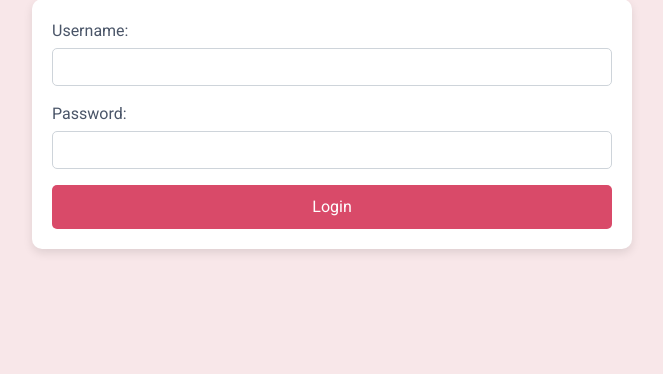
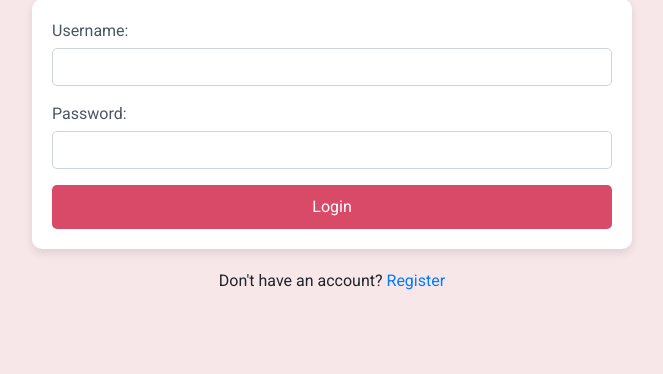
Before and after one commit to esong200/LoveLink-Web, a Node server app: page /login in a window 1280 px wide. Shown: the part 109-483 px from the top of the page, without its empty margins (308-971 px from the left). Run offline with Node 20, Linux system fonts and the light colour scheme; some libraries are stand-ins or nearby versions.

Commit message:
added an option to register from the login page

```diff
--- a/love_language_quiz/app.js
+++ b/love_language_quiz/app.js
@@ -140,7 +140,6 @@ app.get("/logout", (req, res) => {
   });
 });
 
-
 // Quiz route
 app.get("/quiz", (req, res) => {
   if (req.isAuthenticated()) {
--- a/love_language_quiz/views/login.ejs
+++ b/love_language_quiz/views/login.ejs
@@ -68,5 +68,8 @@
     </div>
     <input type="submit" value="Login" class="btn btn-primary">
   </form>
+  <div class="text-center" style="margin-top: 20px;">
+    <p>Don't have an account? <a href="/register">Register</a></p>
+  </div>
 </body>
 </html>
```
Lines whose indentation alone changed are shown as unchanged.
